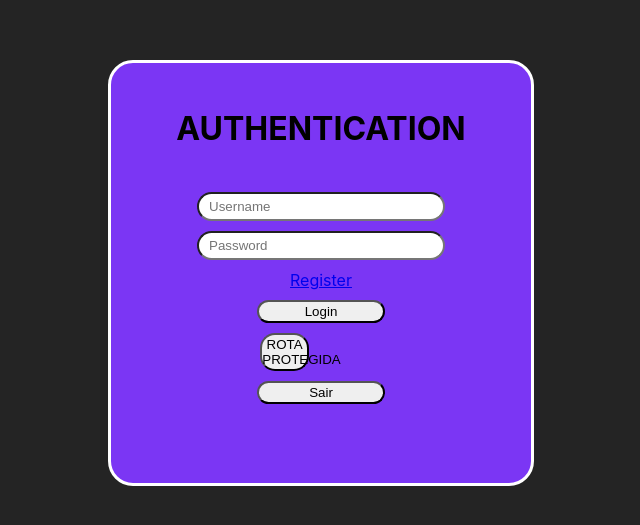
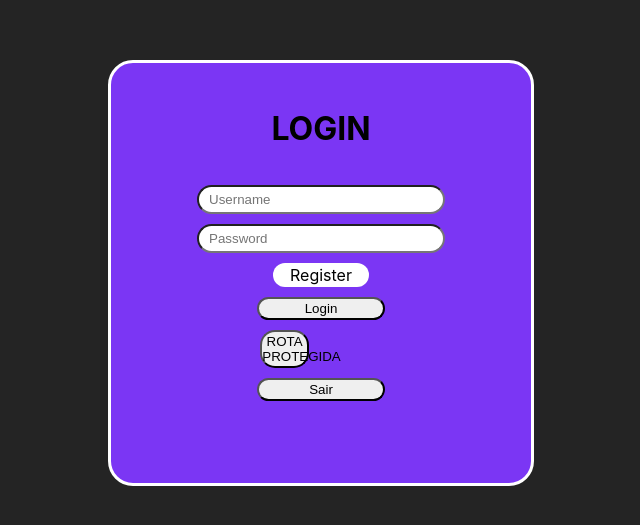
Before and after one commit to Jamilsonh/react-private-routes-jwt, a React (Vite) app in the folder client/: page / in a window 1280 px wide. Shown: the part 115-640 px from the top of the page, without its empty margins (319-959 px from the left). Built offline with nearby package versions, Linux system fonts and the light colour scheme.

Commit message:
feat: Add toastify

```diff
--- a/client/package.json
+++ b/client/package.json
@@ -15,6 +15,7 @@
     "react": "^18.2.0",
     "react-dom": "^18.2.0",
     "react-router-dom": "^6.12.1",
+    "react-toastify": "^9.1.3",
     "styled-components": "^6.0.0-rc.3"
   },
   "devDependencies": {
--- a/client/src/App.jsx
+++ b/client/src/App.jsx
@@ -1,10 +1,12 @@
 import { BrowserRouter } from 'react-router-dom';
 import { Router } from './Routes';
+import { ToastContainer } from 'react-toastify';
 
 export function App() {
   return (
     <BrowserRouter>
       <Router />
+      <ToastContainer />
     </BrowserRouter>
   );
 }
--- a/client/src/screens/Login.jsx
+++ b/client/src/screens/Login.jsx
@@ -1,8 +1,17 @@
 import { useState } from 'react';
 import axios from 'axios';
-import { Button, Container, ContainerLogin, InputArea, Login } from '../styles';
+import {
+  Button,
+  Container,
+  ContainerLogin,
+  InputArea,
+  Login,
+  NavbarLink,
+} from '../styles';
 import { useAuth } from '../hooks/useAuth';
 import { Link } from 'react-router-dom';
+import { toast } from 'react-toastify';
+import 'react-toastify/dist/ReactToastify.css';
 
 export function LoginPage() {
   const [username, setUsername] = useState('');
@@ -41,7 +50,21 @@ export function LoginPage() {
       })
       .catch((err) => {
         setMessage(err.response.data.message);
+        toast.error(err.response.data.message);
+        toast.error('ola');
       });
+  };
+
+  const ProtectedRoute = () => {
+    const token = localStorage.getItem('token');
+    console.log(token);
+    if (token) {
+      toast.success('Token válido, você tem acesso a rota privada');
+    } else {
+      toast.error(
+        'Você não tem acesso a essa rota, faça seu cadastro e depois faça o login'
+      );
+    }
   };
 
   /*
@@ -69,7 +92,7 @@ export function LoginPage() {
   return (
     <Container>
       <ContainerLogin>
-        <h1>AUTHENTICATION</h1>
+        <h1>LOGIN</h1>
         <Login>
           <InputArea
             type='text'
@@ -83,13 +106,16 @@ export function LoginPage() {
             value={password}
             onChange={(e) => setPassword(e.target.value)}
           />
-          <Link to='/register'>Register</Link>
+          <NavbarLink to='/register' onClick={handleLogin}>
+            Register
+          </NavbarLink>
           <Button onClick={handleLogin}>Login</Button>
           {/*<Button onClick={handleVerify}>Verify</Button>*/}
           <Link to='/logged'>
-            <Button>ROTA PROTEGIDA</Button>
+            <Button onClick={ProtectedRoute}>ROTA PROTEGIDA</Button>
           </Link>
           <Button onClick={handleLogout}>Sair</Button>
+          <div></div>
         </Login>
         <p>{message}</p>
         {/*<p>{tokenStatus}</p>*/}
--- a/client/src/styles/index.js
+++ b/client/src/styles/index.js
@@ -1,3 +1,4 @@
+import { Link } from 'react-router-dom';
 import styled from 'styled-components';
 
 export const Container = styled.div`
@@ -43,3 +44,13 @@ export const Button = styled.button`
   border-radius: 15px;
   padding: 2px 0;
 `;
+
+export const NavbarLink = styled(Link)`
+  text-decoration: none;
+  color: black;
+  width: 30%;
+  background-color: white;
+  border-radius: 15px;
+  text-align: center;
+  padding: 2px 0;
+`;
```
Also changed, not shown: 1 other file (tests, documents, lock files or other folders).
